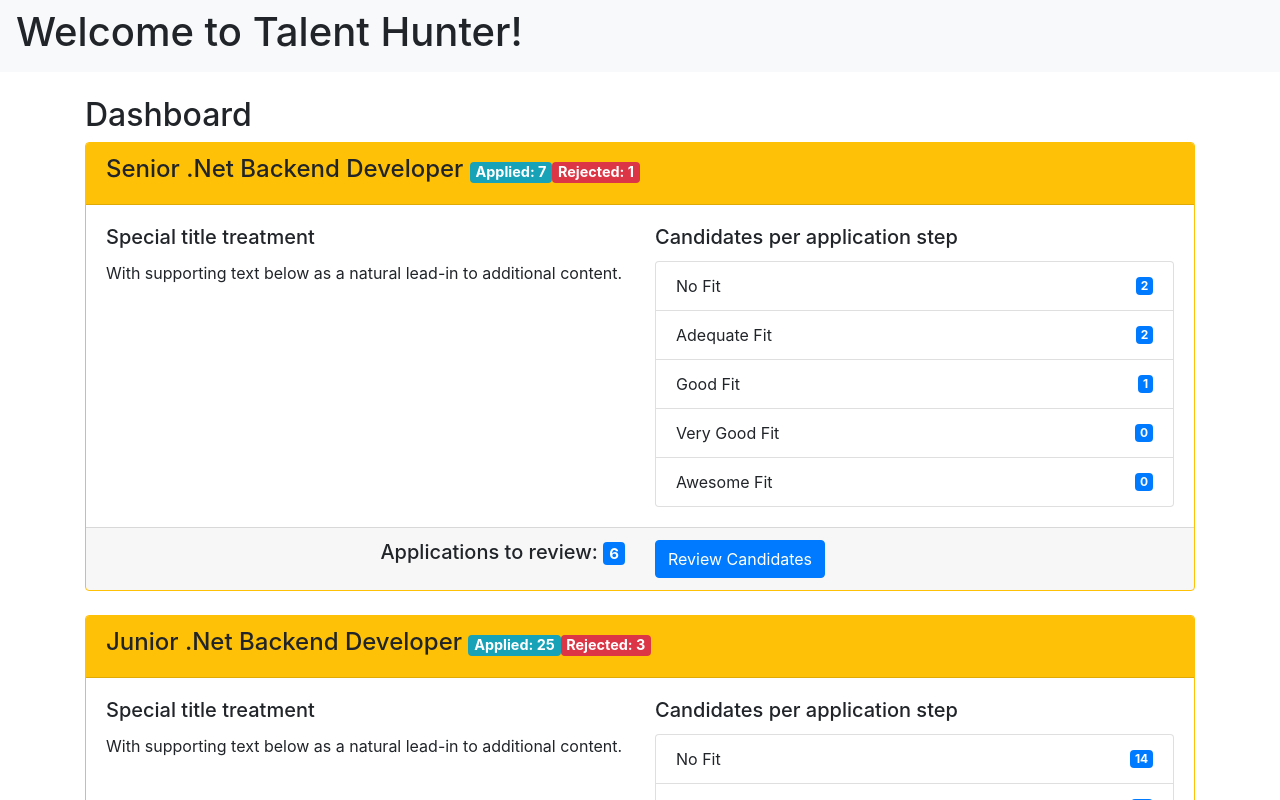
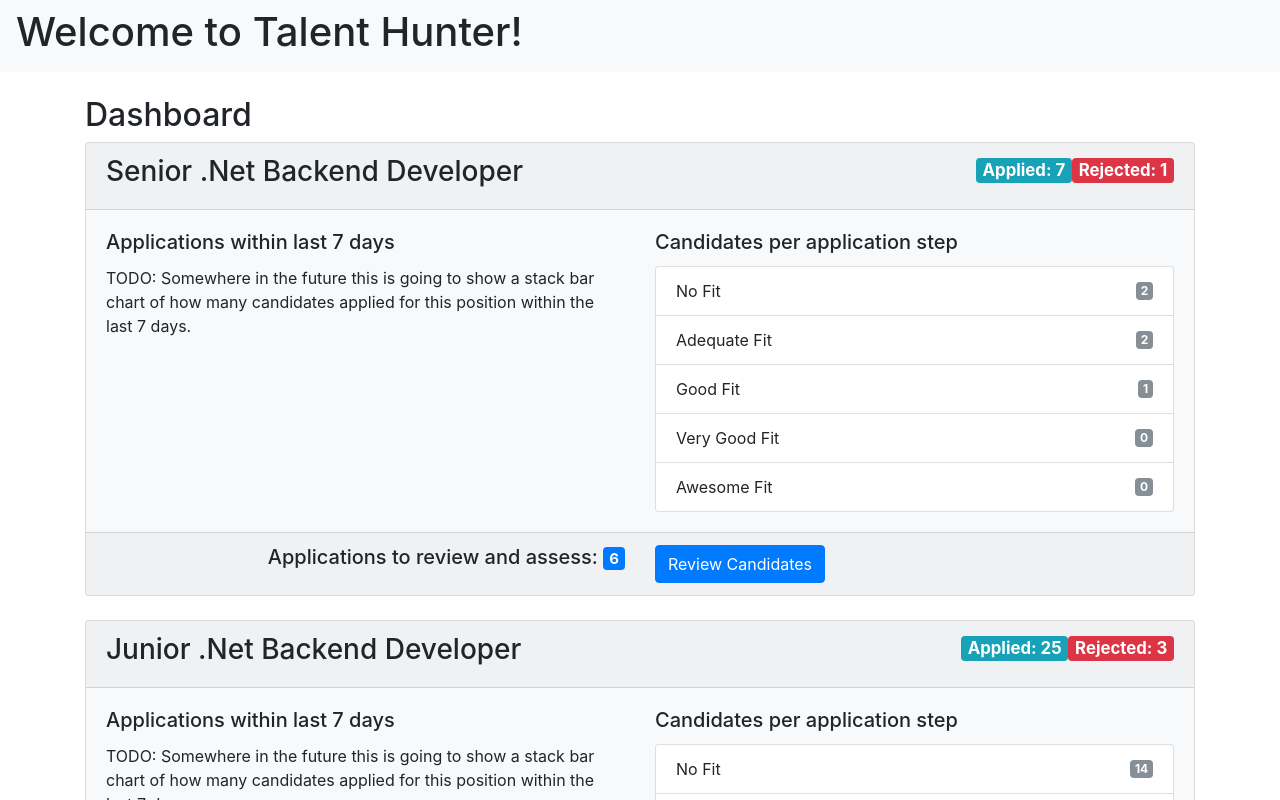
Before and after one commit to HerbertBodner/TalentHunter-Frontend, an Angular app: page / in a window 1280 px wide. Shown: the top 800 px of the page. Built offline with nearby package versions, Linux system fonts and the light colour scheme.

Commit message:
Style changes in dashboard

```diff
--- a/src/app/th-dashboard/position/position.component.html
+++ b/src/app/th-dashboard/position/position.component.html
@@ -1,19 +1,19 @@
-<div class="card border-warning">
+<div class="card bg-light">
 
-  <div class="card-header bg-warning">
-    <h4>{{position.Name}}
-      <span class="small">
+  <div class="card-header">
+    <h3>{{position.Name}}
+      <span class="small float-right">
       <a href="#" class="badge badge-info">Applied: {{position.AmountApplied}}</a>
       <a href="#" class="badge badge-danger">Rejected: {{position.AmountRejected}}</a>
       </span>
-  </h4>
+  </h3>
   </div>
 
   <div class="card-body">
     <div class="row">
       <div class="col-sm">
-        <h5 class="card-title">Special title treatment</h5>
-        <p class="card-text">With supporting text below as a natural lead-in to additional content.</p>
+        <h5 class="card-title">Applications within last 7 days</h5>
+        <p class="card-text">TODO: Somewhere in the future this is going to show a stack bar chart of how many candidates applied for this position within the last 7 days.</p>
       </div>
 
       <div class="col-sm">
@@ -21,7 +21,7 @@
         <ul class="list-group">
           <li *ngFor="let assessmentStat of position.AssessmentStatistics" class="list-group-item d-flex justify-content-between align-items-center">
             {{assessmentStat.AssessmentTypeName}}
-            <span class="badge badge-primary">
+            <span class="badge badge-secondary">
                 {{assessmentStat.Amount}}
             </span>
           </li>
@@ -38,7 +38,7 @@
         <div class="col-sm">
 
         <h5 class="float-right">
-        Applications to review:
+        Applications to review and assess:
         <div class="badge badge-primary">
             {{position.AmountForReview}}
         </div>
```
